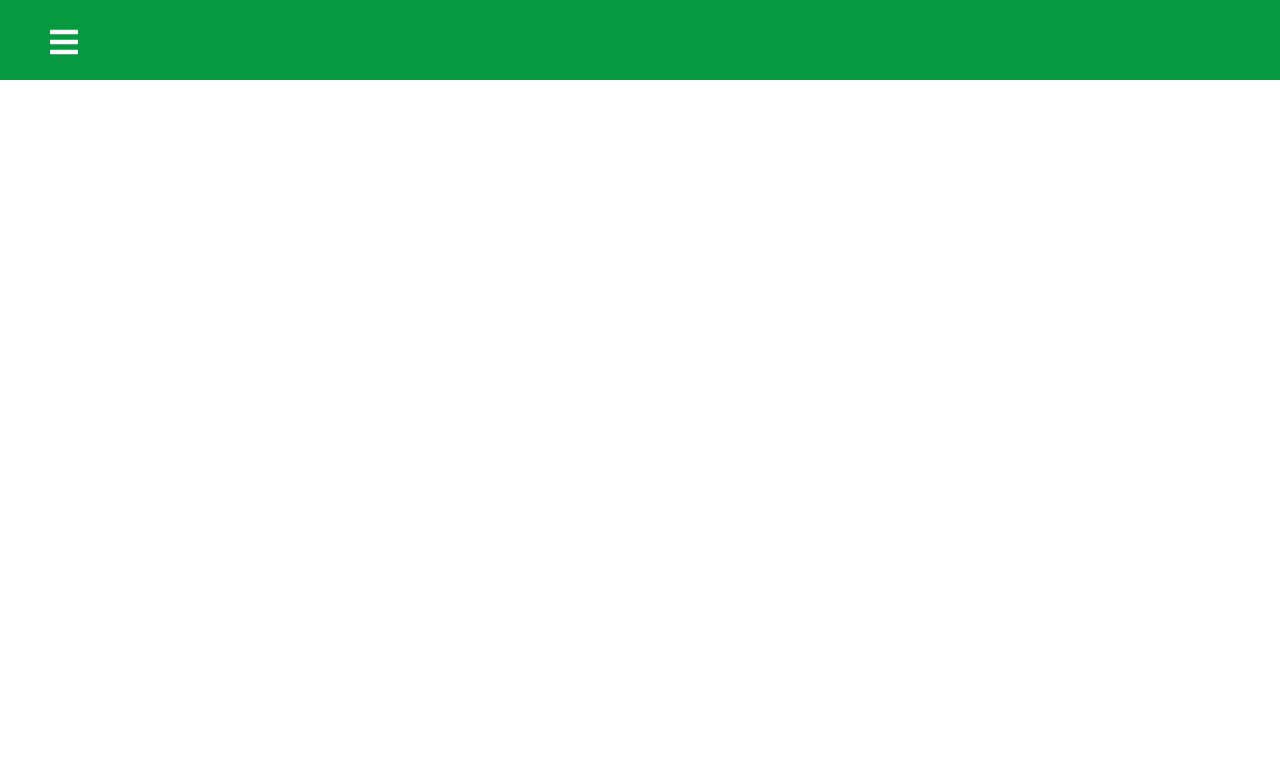
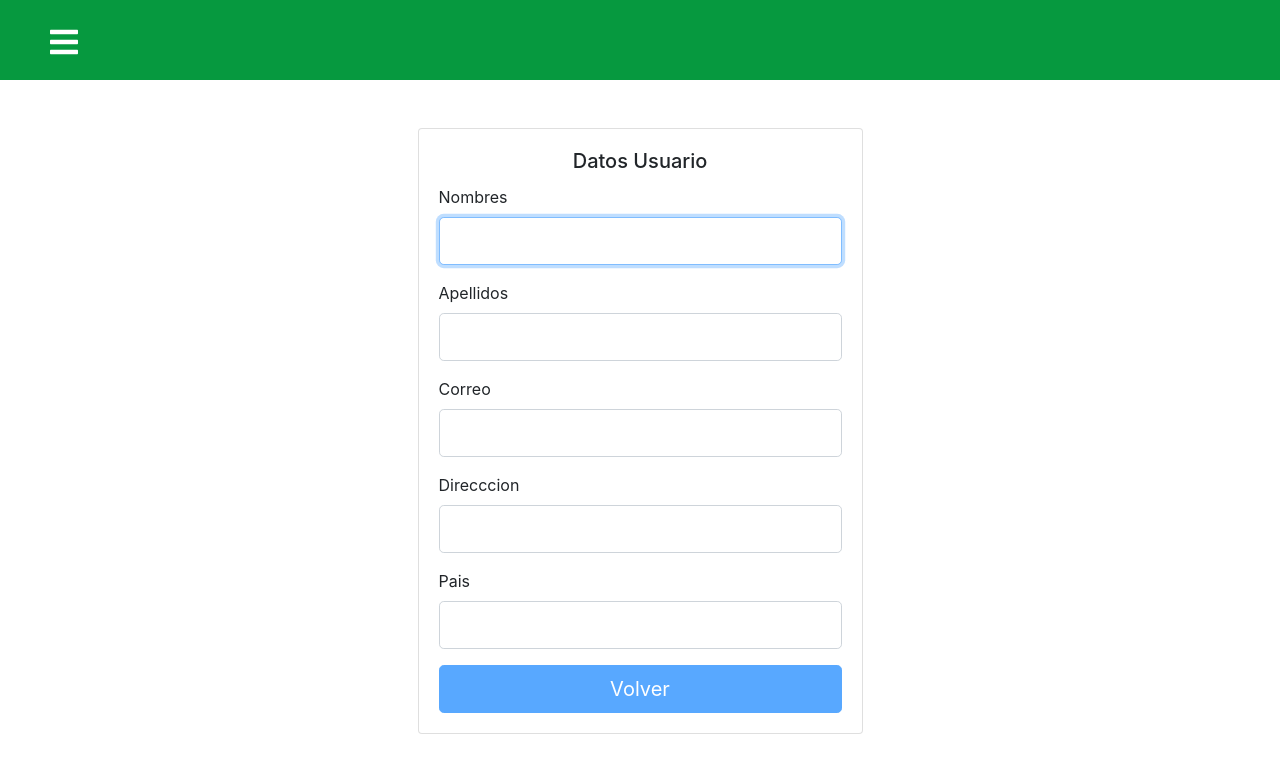
Before and after one commit to javier12casta/notasapp, a React (Create React App) app: page /Datos in a window 1280 px wide. Shown: the top 772 px of the page. Built offline with nearby package versions, Linux system fonts and the light colour scheme.

Commit message:
Datos Usuario

```diff
--- a/src/App.tsx
+++ b/src/App.tsx
@@ -5,6 +5,7 @@ import { BrowserRouter as Router, Switch, Route } from 'react-router-dom';
 import home from './pages/home';
 import Trans from './pages/transfer';
 import Login from './pages/login';
+import Datos from './pages/Datos';
 
 function App() {
   return (
@@ -15,6 +16,7 @@ function App() {
           <Route path='/' exact component={home} />
           <Route path='/transfer' component={Trans} />
           <Route path='/login' component={Login} />
+          <Route path='/Datos' component={Datos} />
         </Switch>
       </Router>
     </>
--- a/src/components/SlidebarData.tsx
+++ b/src/components/SlidebarData.tsx
@@ -24,7 +24,7 @@ export const SidebarData = [
   },
   {
     title: 'Team',
-    path: '/team',
+    path: '/Datos',
     icon: <IoIcons.IoMdPeople />,
     cName: 'nav-text'
   },
--- /dev/null
+++ b/src/pages/Datos.tsx
@@ -0,0 +1,101 @@
+import React, { useState} from "react";
+import Form from "react-bootstrap/Form";
+import Button from "react-bootstrap/Button";
+import { useHistory } from "react-router-dom";
+
+export default function Datos() {
+
+    const [nombres, setNombres] = useState("");
+    const [apellidos, setApellidos] = useState("");
+    const [correo, setCorreo] = useState("");
+    const [direccion, setDireccion] = useState("");
+    const [pais, setPais] = useState("");
+
+    let history = useHistory();
+
+    function validateForm() {
+        return nombres.length > 0 && apellidos.length > 0 && correo.length > 0 && correo.length > 0 && direccion.length > 0 && pais.length > 0;
+    }
+
+    function handleSubmit(event: { preventDefault: () => void; }) {
+        event.preventDefault();
+        history.push('/');
+    }
+
+    return (
+
+
+            <div className="container">
+            <div className="row">
+                <div className="col-sm-9 col-md-7 col-lg-5 mx-auto">
+                    <div className="card card-signin my-5">
+                        <div className="card-body">
+                            <h5 className="card-title text-center">Datos Usuario</h5>
+
+                            <Form onSubmit={handleSubmit}>
+                                <Form.Group controlId="nombres">
+                                    <Form.Label>Nombres</Form.Label>
+                                    <Form.Control
+                                        size="lg"
+                                        autoFocus
+                                        type="nombres"
+                                        value={nombres}
+                                        onChange={(e) => setNombres(e.target.value)}
+                                    />
+                                </Form.Group>
+
+                                <Form.Group controlId="apellidos">
+                                    <Form.Label>Apellidos</Form.Label>
+                                    <Form.Control
+                                        size="lg"
+                                        type="apellidos"
+                                        value={apellidos}
+                                        onChange={(e) => setApellidos(e.target.value)}
+                                    />
+                                </Form.Group>
+
+                                <Form.Group controlId="correo">
+                                    <Form.Label>Correo</Form.Label>
+                                    <Form.Control
+                                        size="lg"
+                                        type="correo"
+                                        value={correo}
+                                        onChange={(e) => setCorreo(e.target.value)}
+                                    />
+                                </Form.Group>
+
+                                <Form.Group controlId="direccion">
+                                    <Form.Label>Direcccion</Form.Label>
+                                    <Form.Control
+                                        size="lg"
+                                        type="direccion"
+                                        value={direccion}
+                                        onChange={(e) => setDireccion(e.target.value)}
+                                    />
+                                </Form.Group>
+
+                                <Form.Group controlId="pais">
+                                    <Form.Label>Pais</Form.Label>
+                                    <Form.Control
+                                        size="lg"
+                                        type="pais"
+                                        value={pais}
+                                        onChange={(e) => setPais(e.target.value)}
+                                    />
+                                </Form.Group>
+
+                                <Button block size="lg" type="submit" disabled={!validateForm()} color="green">
+                                    Volver
+                                </Button>
+
+                                </Form>
+
+
+                        </div>
+                    </div>
+                </div>
+            </div>
+        </div>
+
+    )
+}
```
Also changed, not shown: 1 other file (tests, documents, lock files or other folders).
